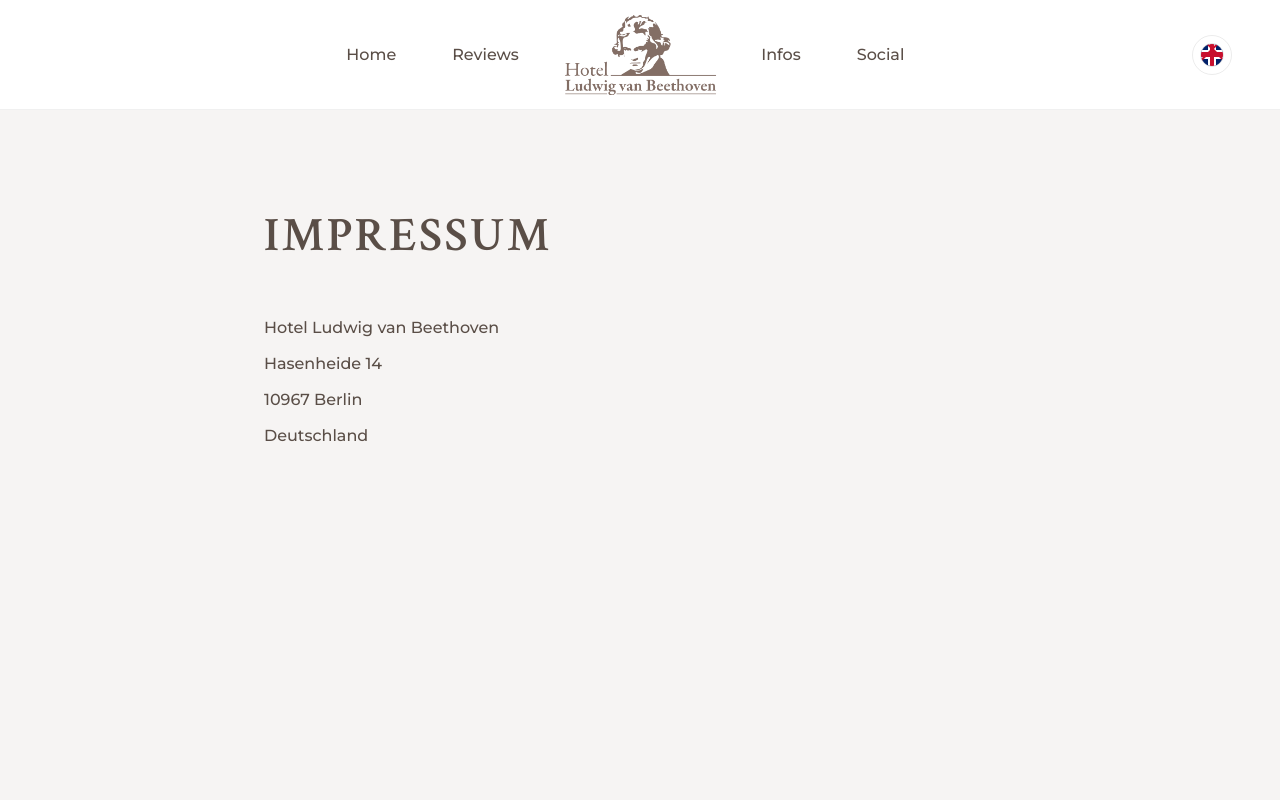
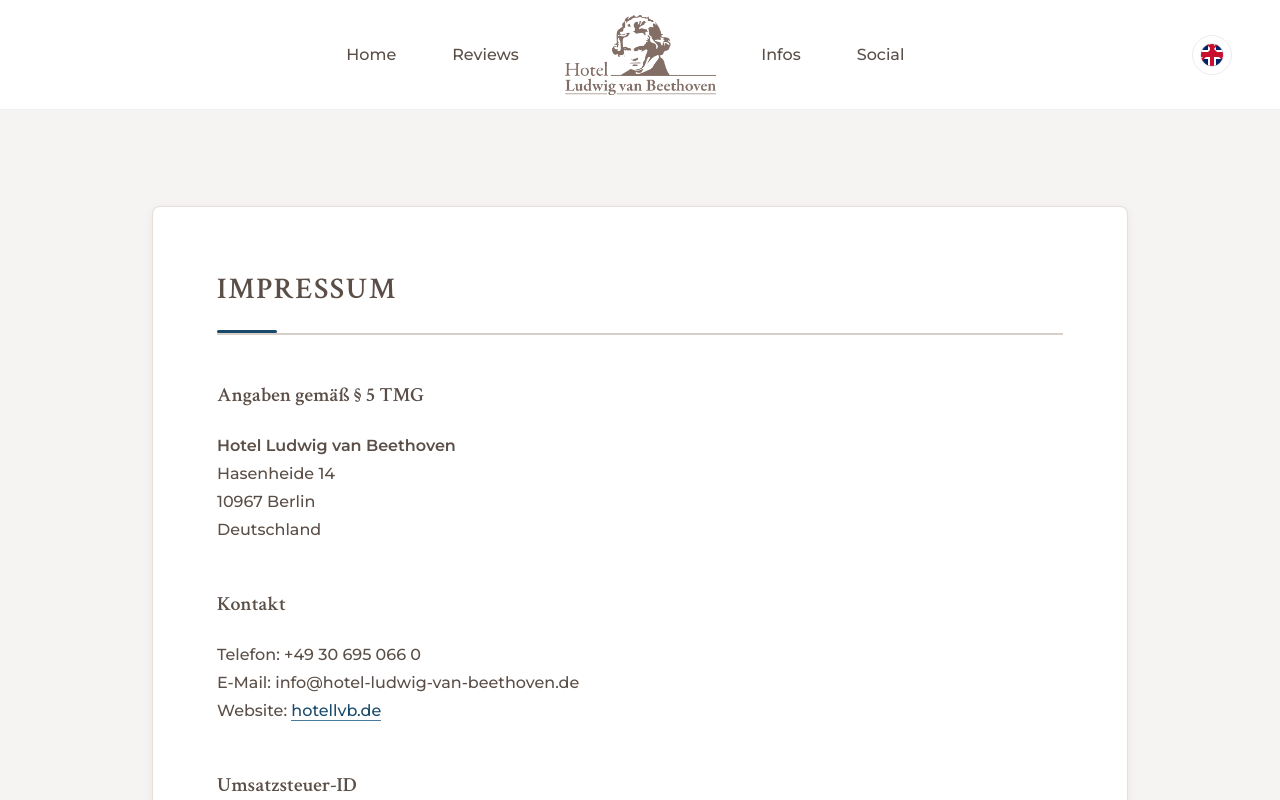
Before and after one commit to thomppa030/hlvb-2025, a SvelteKit app: page /impressum in a window 1280 px wide. Shown: the top 800 px of the page. Built offline with nearby package versions, Linux system fonts and the light colour scheme.

Commit message:
UPDATE Consistent styling for all pages and UPDATE Google Maps Location

```diff
--- a/src/app.css
+++ b/src/app.css
@@ -152,6 +152,51 @@ input:focus, textarea:focus, select:focus {
   padding: var(--section-padding-y) 0;
 }
 
+/* Blue Line Effect Utilities */
+.blue-line-bottom {
+  position: relative;
+}
+
+.blue-line-bottom::after {
+  content: "";
+  position: absolute;
+  bottom: -2px;
+  left: var(--space-md);
+  right: var(--space-md);
+  height: 2px;
+  background-color: var(--color-secondary);
+  border-radius: var(--radius-sm);
+}
+
+.blue-line-full::after {
+  left: 0;
+  right: 0;
+}
+
+.blue-line-center::after {
+  left: 50%;
+  right: auto;
+  width: 60px;
+  transform: translateX(-50%);
+}
+
+/* Heading with blue line accent */
+.heading-accent {
+  position: relative;
+  padding-bottom: var(--space-lg);
+}
+
+.heading-accent::after {
+  content: "";
+  position: absolute;
+  bottom: 0;
+  left: 0;
+  width: 60px;
+  height: 3px;
+  background-color: var(--color-secondary);
+  border-radius: var(--radius-sm);
+}
+
 .sr-only {
   position: absolute;
   width: 1px;
--- a/src/routes/datenschutz/+page.svelte
+++ b/src/routes/datenschutz/+page.svelte
@@ -17,8 +17,9 @@
 </svelte:head>
 
 <div class="privacy-container">
-  <div class="privacy-content">
-    <h1>Datenschutzerklärung</h1>
+  <div class="container">
+    <div class="privacy-content">
+    <h1 class="heading-accent">Datenschutzerklärung</h1>
 
     <section>
       <h2>1. Verantwortlicher</h2>
@@ -148,106 +149,111 @@
     </section>
 
     <p class="privacy-date">Stand: November 2024</p>
+    </div>
   </div>
 </div>
 
 <style>
   .privacy-container {
-    min-height: calc(100vh - 200px);
-    padding: var(--spacing-4xl) var(--spacing-xl);
-    background-color: var(--color-surface);
+    background-color: var(--color-background);
+    padding: var(--space-4xl) 0;
+  }
+
+  .container {
+    max-width: var(--container-lg);
+    margin: 0 auto;
+    padding: 0 var(--space-lg);
   }
 
   .privacy-content {
-    max-width: 800px;
-    margin: 0 auto;
-    background: white;
-    padding: var(--spacing-3xl);
+    background: var(--color-background-elevated);
+    padding: var(--space-3xl);
     border-radius: var(--radius-lg);
-    box-shadow: var(--shadow-md);
+    border: 1px solid var(--color-border-light);
+    box-shadow: 0 2px 8px rgba(90, 78, 71, 0.08);
   }
 
   h1 {
-    font-family: var(--font-heading);
-    font-size: var(--text-3xl);
-    font-weight: 600;
+    font-family: var(--font-display);
+    font-size: var(--font-size-3xl);
+    font-weight: var(--font-weight-semibold);
     color: var(--color-text);
-    margin-bottom: var(--spacing-2xl);
-    padding-bottom: var(--spacing-lg);
+    margin-bottom: var(--space-2xl);
+    padding-bottom: var(--space-lg);
     border-bottom: 2px solid var(--color-border);
   }
 
   h2 {
-    font-family: var(--font-heading);
-    font-size: var(--text-xl);
-    font-weight: 600;
+    font-family: var(--font-display);
+    font-size: var(--font-size-xl);
+    font-weight: var(--font-weight-semibold);
     color: var(--color-text);
-    margin-top: var(--spacing-2xl);
-    margin-bottom: var(--spacing-lg);
+    margin-top: var(--space-2xl);
+    margin-bottom: var(--space-lg);
   }
 
   h3 {
-    font-family: var(--font-heading);
-    font-size: var(--text-lg);
-    font-weight: 600;
+    font-family: var(--font-display);
+    font-size: var(--font-size-lg);
+    font-weight: var(--font-weight-semibold);
     color: var(--color-text);
-    margin-top: var(--spacing-xl);
-    margin-bottom: var(--spacing-md);
+    margin-top: var(--space-xl);
+    margin-bottom: var(--space-md);
   }
 
   section {
-    margin-bottom: var(--spacing-2xl);
+    margin-bottom: var(--space-2xl);
   }
 
   p {
-    font-family: var(--font-body);
-    font-size: var(--text-base);
-    line-height: 1.6;
-    color: var(--color-text-secondary);
-    margin-bottom: var(--spacing-md);
+    font-family: var(--font-primary);
+    font-size: var(--font-size-base);
+    line-height: var(--line-height-relaxed);
+    color: var(--color-text);
+    margin-bottom: var(--space-md);
   }
 
   ul {
-    margin: var(--spacing-md) 0;
-    padding-left: var(--spacing-xl);
+    margin: var(--space-md) 0;
+    padding-left: var(--space-xl);
   }
 
   li {
-    font-family: var(--font-body);
-    font-size: var(--text-base);
-    line-height: 1.6;
-    color: var(--color-text-secondary);
-    margin-bottom: var(--spacing-sm);
+    font-family: var(--font-primary);
+    font-size: var(--font-size-base);
+    line-height: var(--line-height-relaxed);
+    color: var(--color-text);
+    margin-bottom: var(--space-sm);
   }
 
   strong {
     color: var(--color-text);
-    font-weight: 600;
+    font-weight: var(--font-weight-semibold);
   }
 
   .privacy-date {
-    margin-top: var(--spacing-3xl);
-    padding-top: var(--spacing-xl);
+    margin-top: var(--space-3xl);
+    padding-top: var(--space-xl);
     border-top: 1px solid var(--color-border);
     font-style: italic;
-    color: var(--color-text-tertiary);
+    color: var(--color-text-light);
   }
 
   @media (max-width: 768px) {
     .privacy-container {
-      padding: var(--spacing-2xl) var(--spacing-lg);
+      padding: var(--space-2xl) 0;
     }
 
     .privacy-content {
-      padding: var(--spacing-xl);
+      padding: var(--space-xl);
     }
 
     h1 {
-      font-size: var(--text-2xl);
+      font-size: var(--font-size-2xl);
     }
 
     h2 {
-      font-size: var(--text-lg);
+      font-size: var(--font-size-lg);
     }
   }
 </style>
--- a/src/routes/en/datenschutz/+page.svelte
+++ b/src/routes/en/datenschutz/+page.svelte
@@ -20,8 +20,9 @@
 </svelte:head>
 
 <div class="privacy-container">
-  <div class="privacy-content">
-    <h1>Privacy Policy</h1>
+  <div class="container">
+    <div class="privacy-content">
+    <h1 class="heading-accent">Privacy Policy</h1>
 
     <section>
       <h2>1. Data Controller</h2>
@@ -213,106 +214,111 @@
     </section>
 
     <p class="privacy-date">Last updated: November 2024</p>
+    </div>
   </div>
 </div>
 
 <style>
   .privacy-container {
-    min-height: calc(100vh - 200px);
-    padding: var(--spacing-4xl) var(--spacing-xl);
-    background-color: var(--color-surface);
+    background-color: var(--color-background);
+    padding: var(--space-4xl) 0;
+  }
+
+  .container {
+    max-width: var(--container-lg);
+    margin: 0 auto;
+    padding: 0 var(--space-lg);
   }
 
   .privacy-content {
-    max-width: 800px;
-    margin: 0 auto;
-    background: white;
-    padding: var(--spacing-3xl);
+    background: var(--color-background-elevated);
+    padding: var(--space-3xl);
     border-radius: var(--radius-lg);
-    box-shadow: var(--shadow-md);
+    border: 1px solid var(--color-border-light);
+    box-shadow: 0 2px 8px rgba(90, 78, 71, 0.08);
   }
 
   h1 {
-    font-family: var(--font-heading);
-    font-size: var(--text-3xl);
-    font-weight: 600;
+    font-family: var(--font-display);
+    font-size: var(--font-size-3xl);
+    font-weight: var(--font-weight-semibold);
     color: var(--color-text);
-    margin-bottom: var(--spacing-2xl);
-    padding-bottom: var(--spacing-lg);
+    margin-bottom: var(--space-2xl);
+    padding-bottom: var(--space-lg);
     border-bottom: 2px solid var(--color-border);
   }
 
   h2 {
-    font-family: var(--font-heading);
-    font-size: var(--text-xl);
-    font-weight: 600;
+    font-family: var(--font-display);
+    font-size: var(--font-size-xl);
+    font-weight: var(--font-weight-semibold);
     color: var(--color-text);
-    margin-top: var(--spacing-2xl);
-    margin-bottom: var(--spacing-lg);
+    margin-top: var(--space-2xl);
+    margin-bottom: var(--space-lg);
   }
 
   h3 {
-    font-family: var(--font-heading);
-    font-size: var(--text-lg);
-    font-weight: 600;
+    font-family: var(--font-display);
+    font-size: var(--font-size-lg);
+    font-weight: var(--font-weight-semibold);
     color: var(--color-text);
-    margin-top: var(--spacing-xl);
-    margin-bottom: var(--spacing-md);
+    margin-top: var(--space-xl);
+    margin-bottom: var(--space-md);
   }
 
   section {
-    margin-bottom: var(--spacing-2xl);
+    margin-bottom: var(--space-2xl);
   }
 
   p {
-    font-family: var(--font-body);
-    font-size: var(--text-base);
-    line-height: 1.6;
-    color: var(--color-text-secondary);
-    margin-bottom: var(--spacing-md);
+    font-family: var(--font-primary);
+    font-size: var(--font-size-base);
+    line-height: var(--line-height-relaxed);
+    color: var(--color-text);
+    margin-bottom: var(--space-md);
   }
 
   ul {
-    margin: var(--spacing-md) 0;
-    padding-left: var(--spacing-xl);
+    margin: var(--space-md) 0;
+    padding-left: var(--space-xl);
   }
 
   li {
-    font-family: var(--font-body);
-    font-size: var(--text-base);
-    line-height: 1.6;
-    color: var(--color-text-secondary);
-    margin-bottom: var(--spacing-sm);
+    font-family: var(--font-primary);
+    font-size: var(--font-size-base);
+    line-height: var(--line-height-relaxed);
+    color: var(--color-text);
+    margin-bottom: var(--space-sm);
   }
 
   strong {
     color: var(--color-text);
-    font-weight: 600;
+    font-weight: var(--font-weight-semibold);
   }
 
   .privacy-date {
-    margin-top: var(--spacing-3xl);
-    padding-top: var(--spacing-xl);
+    margin-top: var(--space-3xl);
+    padding-top: var(--space-xl);
     border-top: 1px solid var(--color-border);
     font-style: italic;
-    color: var(--color-text-tertiary);
+    color: var(--color-text-light);
   }
 
   @media (max-width: 768px) {
     .privacy-container {
-      padding: var(--spacing-2xl) var(--spacing-lg);
+      padding: var(--space-2xl) 0;
     }
 
     .privacy-content {
-      padding: var(--spacing-xl);
+      padding: var(--space-xl);
     }
 
     h1 {
-      font-size: var(--text-2xl);
+      font-size: var(--font-size-2xl);
     }
 
     h2 {
-      font-size: var(--text-lg);
+      font-size: var(--font-size-lg);
     }
   }
 </style>
--- a/src/routes/impressum/+page.svelte
+++ b/src/routes/impressum/+page.svelte
@@ -8,32 +8,131 @@
 
 <div class="impressum-page">
   <div class="container">
-    <h1>Impressum</h1>
-    <p>Hotel Ludwig van Beethoven</p>
-    <p>Hasenheide 14</p>
-    <p>10967 Berlin</p>
-    <p>Deutschland</p>
+    <div class="impressum-content">
+      <h1 class="heading-accent">Impressum</h1>
+
+      <section>
+        <h2>Angaben gemäß § 5 TMG</h2>
+        <p>
+          <strong>Hotel Ludwig van Beethoven</strong><br>
+          Hasenheide 14<br>
+          10967 Berlin<br>
+          Deutschland
+        </p>
+      </section>
+
+      <section>
+        <h2>Kontakt</h2>
+        <p>
+          Telefon: +49 30 695 066 0<br>
+          E-Mail: info@hotel-ludwig-van-beethoven.de<br>
+          Website: <a href="https://hotellvb.de">hotellvb.de</a>
+        </p>
+      </section>
+
+      <section>
+        <h2>Umsatzsteuer-ID</h2>
+        <p>
+          Umsatzsteuer-Identifikationsnummer gemäß § 27 a Umsatzsteuergesetz:<br>
+          DE123456789
+        </p>
+      </section>
+
+      <section>
+        <h2>Verantwortlich für den Inhalt nach § 55 Abs. 2 RStV</h2>
+        <p>
+          Hotel Ludwig van Beethoven<br>
+          Hasenheide 14<br>
+          10967 Berlin
+        </p>
+      </section>
+    </div>
   </div>
 </div>
 
 <style>
   .impressum-page {
-    min-height: 60vh;
+    background-color: var(--color-background);
     padding: var(--space-4xl) 0;
   }
 
   .container {
-    max-width: 800px;
+    max-width: var(--container-lg);
     margin: 0 auto;
     padding: 0 var(--space-lg);
   }
 
+  .impressum-content {
+    background: var(--color-background-elevated);
+    padding: var(--space-3xl);
+    border-radius: var(--radius-lg);
+    border: 1px solid var(--color-border-light);
+    box-shadow: 0 2px 8px rgba(90, 78, 71, 0.08);
+  }
+
   h1 {
+    font-family: var(--font-display);
+    font-size: var(--font-size-3xl);
+    font-weight: var(--font-weight-semibold);
+    color: var(--color-text);
+    margin-bottom: var(--space-2xl);
+    padding-bottom: var(--space-lg);
+    border-bottom: 2px solid var(--color-border);
+  }
+
+  h2 {
+    font-family: var(--font-display);
+    font-size: var(--font-size-xl);
+    font-weight: var(--font-weight-semibold);
+    color: var(--color-text);
+    margin-top: var(--space-2xl);
+    margin-bottom: var(--space-lg);
+  }
+
+  section {
     margin-bottom: var(--space-2xl);
   }
 
   p {
-    margin-bottom: var(--space-sm);
+    font-family: var(--font-primary);
+    font-size: var(--font-size-base);
+    line-height: var(--line-height-relaxed);
     color: var(--color-text);
+    margin-bottom: var(--space-md);
+  }
+
+  strong {
+    color: var(--color-text);
+    font-weight: var(--font-weight-semibold);
+  }
+
+  a {
+    color: var(--color-secondary);
+    text-decoration: none;
+    border-bottom: 1px solid var(--color-secondary-light);
+    transition: var(--transition-fast);
+  }
+
+  a:hover {
+    color: var(--color-accent);
+    border-bottom-color: var(--color-accent);
+  }
+
+  @media (max-width: 768px) {
+    .impressum-page {
+      padding: var(--space-2xl) 0;
+    }
+
+    .impressum-content {
+      padding: var(--space-xl);
+    }
+
+    h1 {
+      font-size: var(--font-size-2xl);
+    }
+
+    h2 {
+      font-size: var(--font-size-lg);
+    }
   }
 </style>
--- a/src/routes/infos/+page.svelte
+++ b/src/routes/infos/+page.svelte
@@ -12,25 +12,27 @@
 </script>
 
 <div class="info-container">
+  <div class="container">
     <div class="content-grid">
       <div class="text-section">
-      <h1>Hotel Information</h1>
+        <h1 class="heading-accent">Hotel Information</h1>
         <p>
-        Lorem ipsum dolor sit amet, consectetur adipiscing elit. Sed do eiusmod
-        tempor incididunt ut labore et dolore magna aliqua. Ut enim ad minim
-        veniam, quis nostrud exercitation ullamco laboris nisi ut aliquip ex ea
-        commodo consequat.
+          Lorem ipsum dolor sit amet, consectetur adipiscing elit. Sed do
+          eiusmod tempor incididunt ut labore et dolore magna aliqua. Ut enim ad
+          minim veniam, quis nostrud exercitation ullamco laboris nisi ut
+          aliquip ex ea commodo consequat.
         </p>
         <p>
           Duis aute irure dolor in reprehenderit in voluptate velit esse cillum
           dolore eu fugiat nulla pariatur. Excepteur sint occaecat cupidatat non
-        proident, sunt in culpa qui officia deserunt mollit anim id est laborum.
+          proident, sunt in culpa qui officia deserunt mollit anim id est
+          laborum.
         </p>
         <p>
           Sed ut perspiciatis unde omnis iste natus error sit voluptatem
-        accusantium doloremque laudantium, totam rem aperiam, eaque ipsa quae ab
-        illo inventore veritatis et quasi architecto beatae vitae dicta sunt
-        explicabo.
+          accusantium doloremque laudantium, totam rem aperiam, eaque ipsa quae
+          ab illo inventore veritatis et quasi architecto beatae vitae dicta
+          sunt explicabo.
         </p>
         <p>
           Nemo enim ipsam voluptatem quia voluptas sit aspernatur aut odit aut
@@ -40,13 +42,13 @@
       </div>
 
       <div class="map-section">
-      <h2>Our Location</h2>
+        <h2 class="heading-accent">Our Location</h2>
         {#if mapLoaded}
           <div class="map-container">
             <iframe
-            src="https://www.google.com/maps/embed?pb=!1m18!1m12!1m3!1d2692.4893459947!2d8.029457!3d47.553992!2m3!1f0!2f0!3f0!3m2!1i1024!2i768!4f13.1!3m3!1m2!1s0x0%3A0x0!2zNDfCsDMzJzE0LjQiTiA4wrAwMSc0Ni4wIkU!5e0!3m2!1sen!2sch!4v1635000000000!5m2!1sen!2sch"
-            width="100%"
-            height="450"
+              src="https://www.google.com/maps/embed?pb=!1m18!1m12!1m3!1d2429.5298860995995!2d13.418470313162233!3d52.487647138506624!2m3!1f0!2f0!3f0!3m2!1i1024!2i768!4f13.1!3m3!1m2!1s0x47a84fb7f0b53161%3A0xfc1c52db79cab366!2sHotel%20Ludwig%20Van%20Beethoven!5e0!3m2!1sen!2sde!4v1759056233091!5m2!1sen!2sde"
+              width="450"
+              height="600"
               style="border:0;"
               allowfullscreen=""
               loading="lazy"
@@ -69,42 +71,55 @@
       </div>
     </div>
   </div>
+</div>
 
 <style>
   .info-container {
-    width: 100%;
-    padding: var(--spacing-2xl) var(--spacing-xl);
-    max-width: 1400px;
+    background-color: var(--color-background);
+    padding: var(--space-4xl) 0;
+  }
+
+  .container {
+    max-width: var(--container-xl);
     margin: 0 auto;
+    padding: 0 var(--space-lg);
   }
 
   .content-grid {
     display: grid;
     grid-template-columns: 1fr 1fr;
-    gap: var(--spacing-3xl);
+    gap: var(--space-4xl);
     align-items: start;
   }
 
   .text-section h1 {
-    font-family: var(--font-serif);
-    font-size: var(--text-4xl);
-    margin-bottom: var(--spacing-xl);
-    color: var(--color-text-primary);
+    font-family: var(--font-display);
+    font-size: var(--font-size-4xl);
+    margin-bottom: var(--space-xl);
+    color: var(--color-text);
   }
 
   .text-section p {
-    font-family: var(--font-sans);
-    font-size: var(--text-base);
-    line-height: 1.7;
-    color: var(--color-text-secondary);
-    margin-bottom: var(--spacing-lg);
+    font-family: var(--font-primary);
+    font-size: var(--font-size-lg);
+    line-height: var(--line-height-relaxed);
+    color: var(--color-text);
+    margin-bottom: var(--space-lg);
+  }
+
+  .map-section {
+    background: var(--color-background-elevated);
+    padding: var(--space-2xl);
+    border-radius: var(--radius-lg);
+    border: 1px solid var(--color-border-light);
+    box-shadow: 0 2px 8px rgba(90, 78, 71, 0.08);
   }
 
   .map-section h2 {
-    font-family: var(--font-serif);
-    font-size: var(--text-2xl);
-    margin-bottom: var(--spacing-lg);
-    color: var(--color-text-primary);
+    font-family: var(--font-display);
+    font-size: var(--font-size-2xl);
+    margin-bottom: var(--space-lg);
+    color: var(--color-text);
   }
 
   .map-container {
@@ -112,7 +127,7 @@
     border-radius: var(--radius-lg);
     overflow: hidden;
     box-shadow: var(--shadow-lg);
-    background: var(--color-background-secondary);
+    background: var(--color-background-alt);
   }
 
   .map-container iframe {
@@ -125,46 +140,50 @@
     display: flex;
     align-items: center;
     justify-content: center;
-    background: var(--color-background-secondary);
+    background: var(--color-background-alt);
     border-radius: var(--radius-lg);
-    color: var(--color-text-tertiary);
-    font-family: var(--font-sans);
+    color: var(--color-text-light);
+    font-family: var(--font-primary);
   }
 
   .address {
-    margin-top: var(--spacing-xl);
-    padding: var(--spacing-lg);
-    background: var(--color-background-secondary);
+    margin-top: var(--space-xl);
+    padding: var(--space-lg);
+    background: var(--color-background-alt);
     border-radius: var(--radius-md);
-    border: 1px solid var(--color-border);
+    border: 1px solid var(--color-border-light);
   }
 
   .address h3 {
-    font-family: var(--font-serif);
-    font-size: var(--text-lg);
-    margin-bottom: var(--spacing-md);
-    color: var(--color-text-primary);
+    font-family: var(--font-display);
+    font-size: var(--font-size-lg);
+    margin-bottom: var(--space-md);
+    color: var(--color-text);
   }
 
   .address p {
-    font-family: var(--font-sans);
-    font-size: var(--text-sm);
-    line-height: 1.6;
-    color: var(--color-text-secondary);
+    font-family: var(--font-primary);
+    font-size: var(--font-size-sm);
+    line-height: var(--line-height-relaxed);
+    color: var(--color-text-light);
   }
 
   @media (max-width: 768px) {
     .info-container {
-      padding: var(--spacing-lg) var(--spacing-md);
+      padding: var(--space-2xl) 0;
     }
 
     .content-grid {
       grid-template-columns: 1fr;
-      gap: var(--spacing-2xl);
+      gap: var(--space-2xl);
     }
 
     .text-section h1 {
-      font-size: var(--text-3xl);
+      font-size: var(--font-size-3xl);
+    }
+
+    .map-section {
+      padding: var(--space-xl);
     }
 
     .map-container iframe {
```
Lines whose indentation alone changed are shown as unchanged.
